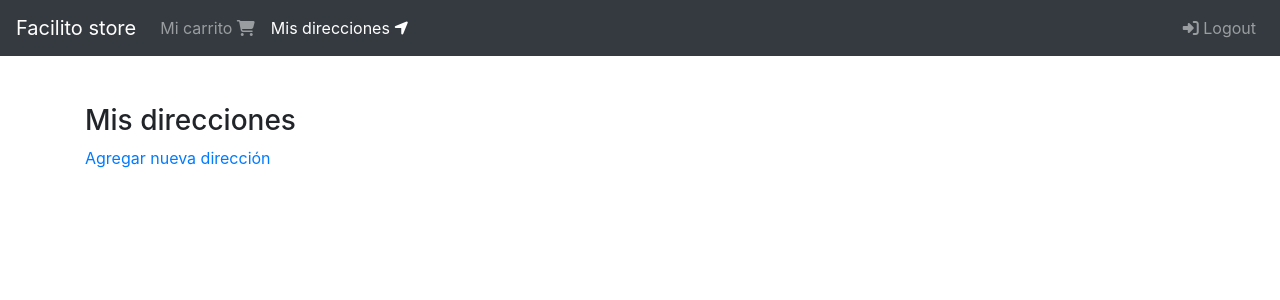
After one commit to FrancisVillalba/facilito_store, a Django app: page /direcciones/ in a window 1280 px wide. The commit adds this page. Shown: the top 300 px of the page. Run offline with Django 3.2, Linux system fonts and the light colour scheme; a user stored in the database is signed in; some libraries are stand-ins or nearby versions.

Commit message:
Modulo 8 - Vista de direcciones

```diff
--- a/facilito_store/urls.py
+++ b/facilito_store/urls.py
@@ -16,6 +16,7 @@ urlpatterns = [
     # path('carrito/', include('carts.urls'), name='vw-carts'),
     path('carrito/', include('carts.urls')),
     path('orden_compras/', include('orders.urls')),
+    path('direcciones/', include('shipping_addresses.urls')),
 ]
 
 if settings.DEBUG:
--- /dev/null
+++ b/shipping_addresses/templates/shipping_addresses/shipping_addresses.html
@@ -0,0 +1,10 @@
+{% extends 'base.html' %}
+
+{% block content %}
+    <div class="col">
+        <div class="h3">
+            Mis direcciones
+        </div>
+        <a href="#">Agregar nueva dirección</a>
+    </div>
+{% endblock %}
--- /dev/null
+++ b/shipping_addresses/urls.py
@@ -0,0 +1,8 @@
+from django.urls import path
+from . import views
+
+app_name = 'shipping_addresses'
+
+urlpatterns = [
+    path('', views.ShippingAddressListView.as_view(), name='shipping-address-view'),
+]
--- a/shipping_addresses/views.py
+++ b/shipping_addresses/views.py
@@ -1,3 +1,12 @@
+from typing import Any
+from django.db.models.query import QuerySet
 from django.shortcuts import render
+from django.views.generic import ListView
+from .models import ShippingAddress
 
-# Create your views here.
+class ShippingAddressListView(ListView):
+    model = ShippingAddress
+    template_name = 'shipping_addresses/shipping_addresses.html'
+
+    def get_queryset(self):
+        return ShippingAddress.objects.filter(user=self.request.user).order_by('-default')
--- a/templates/navbar.html
+++ b/templates/navbar.html
@@ -2,6 +2,7 @@
 {% url 'vw-register' as register %}
 {% url 'vw-logout' as logout %}
 {% url 'carts:cart-view' as cart %}
+{% url 'shipping_addresses:shipping-address-view' as shipping_addresse %}
 
 <nav class="navbar navbar-expand-md bg-dark navbar-dark ">
     <a href="{% url 'vw-index' %}" class="navbar-brand">Facilito store</a>
@@ -16,6 +17,11 @@
             <li class="nav-item {% if request.path == cart %}active{% endif %}">
                 <a class="nav-link" href="{{cart}}">Mi carrito
                     <span class="fas fa-shopping-cart"></span>
+                </a>
+            </li>
+            <li class="nav-item {% if request.path == shipping_addresse %}active{% endif %}">
+                <a class="nav-link" href="{{shipping_addresse}}">Mis direcciones
+                    <span class="fas fa-location-arrow"></span>
                 </a>
             </li>
         </ul>
```
